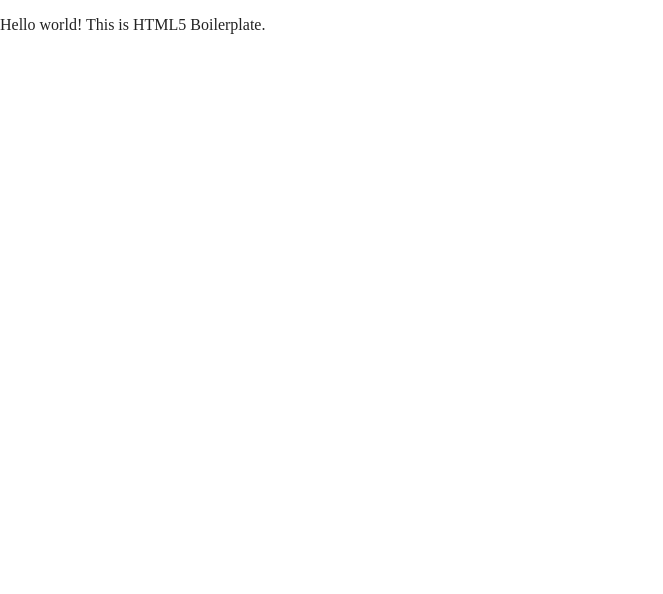
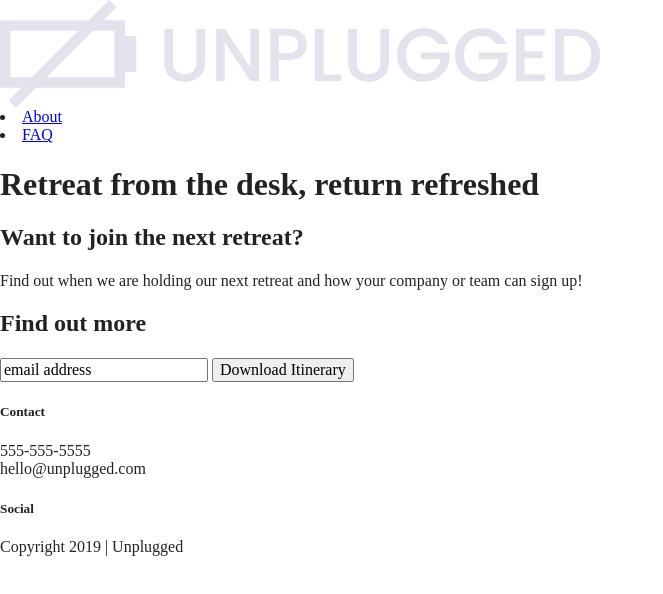
Before and after one commit to esther-akkerman/unplugged-code-files, a website built with Parcel: page index.html in a window 1280 px wide. Shown: the whole page, without its empty margins (0-663 px from the left). Built offline with nearby package versions, Linux system fonts and the light colour scheme.

Commit message:
Set up structural html for header, hero area, sign up form and footer

```diff
--- a/index.html
+++ b/index.html
@@ -3,7 +3,7 @@
 
 <head>
   <meta charset="utf-8">
-  <title></title>
+  <title>Unplugged retreats</title>
   <meta name="description" content="">
   <meta name="viewport" content="width=device-width, initial-scale=1">
 
@@ -24,8 +24,63 @@
 
 <body>
 
-  <!-- Add your site or application content here -->
-  <p>Hello world! This is HTML5 Boilerplate.</p>
+  <header>
+    <div class="content-wrapper">
+      <a href="#">
+        <img src="img/unpluggedlogo.png" alt="unplugged logo">
+      </a>
+    </div>
+        <nav class="header-menu">
+        <li><a href="about/index.html">About</a></li>
+        <li><a href="faq/index.html">FAQ</a></li>
+      </nav>
+    </div>
+  </header>
+
+  <main>
+    <section class="hero-area">
+      <div class="content-wrapper">
+        <h1>Retreat from the desk, return refreshed</h1>
+      </div>
+    </section>
+    <aside>
+      <section class="sign-up">
+        <div class="content-wrapper sign-up-text">
+          <h2>Want to join the next retreat?</h2>
+          <p>Find out when we are holding our next retreat and how your company or team can sign up!</p>
+        </div>
+        <div class="content-wrapper sign-up-form">
+          <h2>Find out more</h2>
+          <input type="text" name="name" value="email address">
+          <input type="button" value="Download Itinerary">
+        </div>
+      </section>
+    </aside>
+  </main>
+
+  <!-- Change H into the right one-->
+  <footer>
+    <div class="content-wrapper">
+      <div class="contact">
+        <h5>Contact</h5>
+        <p>555-555-5555<br>hello@unplugged.com</p>
+      </div>
+      <div class="socials">
+        <h5>Social</h5>
+        <div class="social-icons">
+        <!-- insert facebook icon + link -->
+        <!-- insert twitter icon + link-->
+        <!-- insert instagram icon + link-->
+        </div>
+      </div>
+      <div class="copyright">
+        <p>Copyright 2019 | Unplugged</p>
+      </div>
+    </div>
+  </footer>
+
+  <!-- Javascript scripts -->
+
   <script src="js/vendor/modernizr-3.11.2.min.js"></script>
   <script src="js/plugins.js"></script>
   <script src="js/main.js"></script>
```
